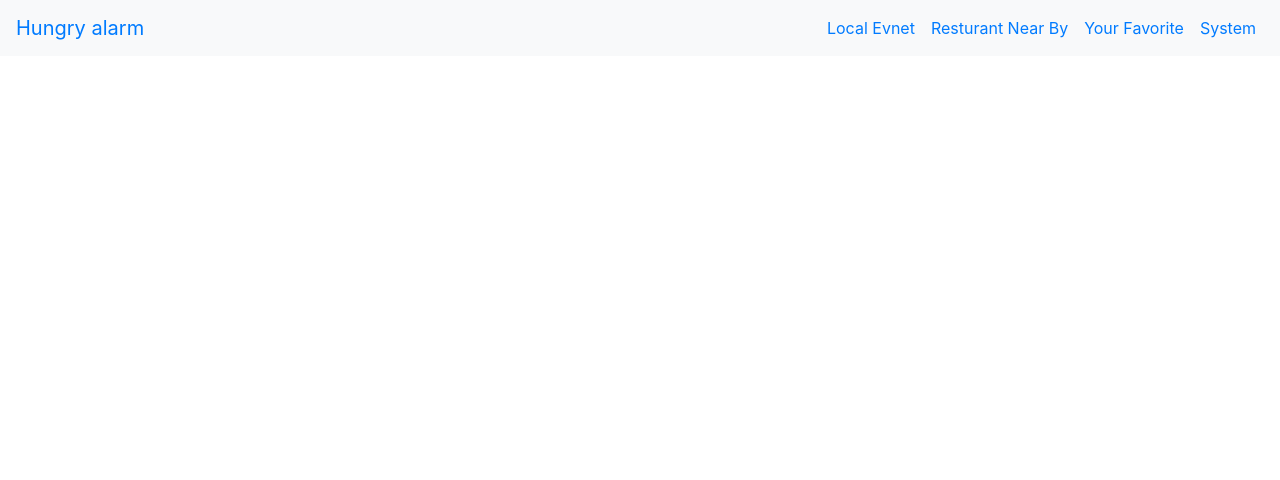
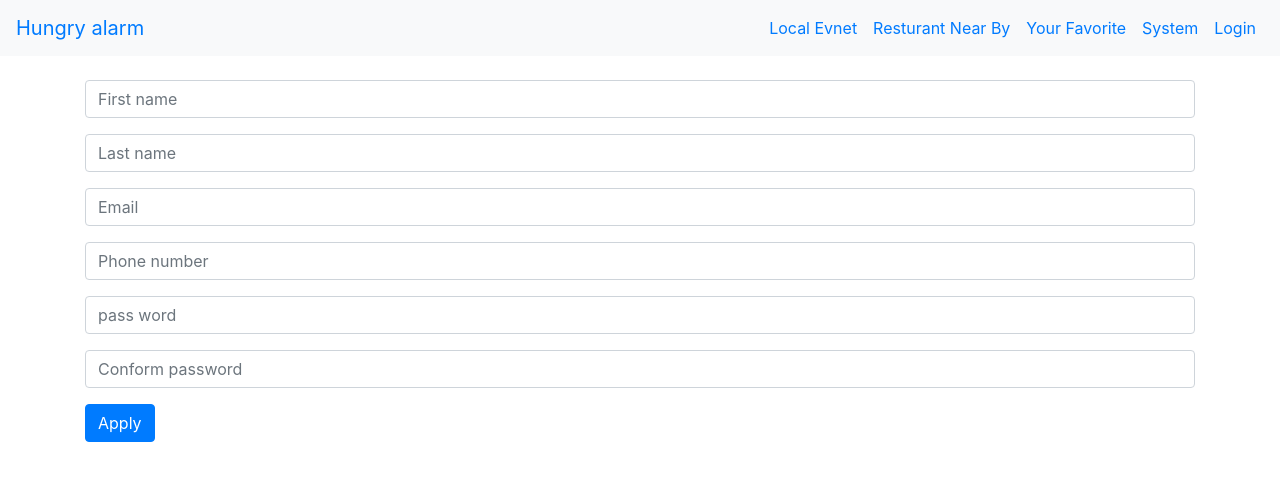
Before and after one commit to CindyChenx/hungry-alarm, a React (Create React App) app: page /login in a window 1280 px wide. Shown: the top 480 px of the page. Built offline with nearby package versions, Linux system fonts and the light colour scheme.

Commit message:
finish create user frount-end

```diff
--- a/src/App.js
+++ b/src/App.js
@@ -8,6 +8,7 @@ import NewsEvent from "./components/newsevent.customer"
 import LocationMap from "./components/map.customer"
 import Favorite from "./components/favorite.customer"
 import UserSystem from "./components/usersystem.customer"
+import UserLogin from "./components/loginpage.customer"
 
 function App() {
   return (
@@ -19,6 +20,8 @@ function App() {
       <Route path = "/location" exact component = {LocationMap} />
       <Route path = "/favorite" exact component = {Favorite} />
       <Route path = "/user" exact component = {UserSystem} />
+      <Route path = "/login" exact component = {UserLogin} />
+
     </Router>
 
 
--- /dev/null
+++ b/src/components/loginpage.customer.js
@@ -0,0 +1,138 @@
+import React, { Component } from 'react';
+// import {Redirect} from 'react-router-dom';
+
+
+export default class UserLogin extends Component {
+    constructor(props){
+        super(props);
+
+        this.onChangeFirstName = this.onChangeFirstName.bind(this)
+        this.onChangeLastName = this.onChangeLastName.bind(this)
+        this.onChangeEmail = this.onChangeEmail.bind(this)
+        this.onChangePhone = this.onChangePhone.bind(this)
+        this.onChangePassword = this.onChangePassword.bind(this)
+        this.onChangeConform = this.onChangeConform.bind(this)
+        this.onSubmit = this.onSubmit.bind(this)
+
+        this.state = {
+            firstName:'',
+            lastName:'',
+            emil:'',
+            phone:'',
+            password:'',
+        }
+    }
+    onChangeFirstName(e) {
+        this.setState({
+            firstName: e.target.value
+        });
+    }
+
+    onChangeLastName(e) {
+        this.setState({
+            lastName: e.target.value
+        });
+    }
+
+    onChangeEmail(e) {
+        this.setState({
+            emil: e.target.value
+        });
+    }
+
+    onChangePhone(e) {
+        this.setState({
+            phone: e.target.value
+        });
+    }
+
+    onChangePassword(e) {
+        this.setState({
+            password: e.target.value
+        });
+    }
+
+    onChangeConform(e) {
+        this.setState({
+            conform: e.target.value
+        });
+    }
+
+    onSubmit(e) {
+        e.preventDefault();
+
+        const usersingup = {
+            firstName: this.state.firstName,
+            lastName: this.state.lastName,
+            emil: this.state.emil,
+            phone: this.state.phone,
+            password: this.state.password,
+        }
+
+        console.log(usersingup);
+
+         //window.location = "/"
+
+        //  TODO : send data to the database
+
+    }
+
+
+
+    render() {
+        return (
+            <div className="container">
+
+                {/* TODO need a image here */}
+                <form onSubmit={this.onSubmit}>
+                    <div className="form-group">
+                        <input type="text" className="form-control"
+                        placeholder="First name"
+                        value = {this.state.firstName}
+                        onChange={this.onChangeFirstName}/>
+                    </div>
+
+                    <div className="form-group">
+                        <input type="text" className="form-control"
+                        placeholder="Last name"
+                        value = {this.state.lastName}
+                        onChange={this.onChangeLastName}/>
+                    </div>
+
+                    <div className="form-group">
+                        <input type="text" className="form-control"
+                        placeholder="Email"
+                        value = {this.state.email}
+                        onChange={this.onChangeEmail}/>
+                    </div>
+
+                    <div className="form-group">
+                        <input type="text" className="form-control"
+                        placeholder="Phone number"
+                        value = {this.state.phone}
+                        onChange={this.onChangePhone}/>
+                    </div>
+
+                    <div className="form-group">
+                        <input type="password" className="form-control"
+                        placeholder="pass word"
+                        value = {this.state.password}
+                        onChange={this.onChangePassword}/>
+                    </div>
+
+                    {/* TODO: conform password check */}
+                    <div className="form-group">
+                        <input type="password" className="form-control" placeholder="Conform password"/>
+                    </div>
+
+                    <div className="form-group">
+                        <input type="submit" value="Apply"
+                            className="btn btn-primary" />
+                    </div>
+
+                </form>
+            </div>
+        );
+    }
+
+}
--- a/src/components/navbar.customer.js
+++ b/src/components/navbar.customer.js
@@ -4,7 +4,7 @@ import { Link } from "react-router-dom";
 export default class Navbar extends Component {
     render() {
         return (
-
+            // TODO: the hamberger bar is not working so far
             <nav className="navbar navbar-expand-lg navbar-passion bg-light">
                 <a class="navbar-brand" href="#">Hungry alarm</a>
                 <button class="navbar-toggler" type="button" data-toggle="collapse" data-target="#navbarSupportedContent" aria-controls="navbarSupportedContent" aria-expanded="false" aria-label="Toggle navigation">
@@ -25,6 +25,10 @@ export default class Navbar extends Component {
                         <li className="nav-item active">
                             <Link className="nav-link" href="#" to="/user">System</Link>
                         </li>
+                        <li className="nav-item active">
+                            <Link className="nav-link" href="#" to="/login">Login</Link>
+                        </li>
+
                     </ul>
                 </div>
             </nav>
```
